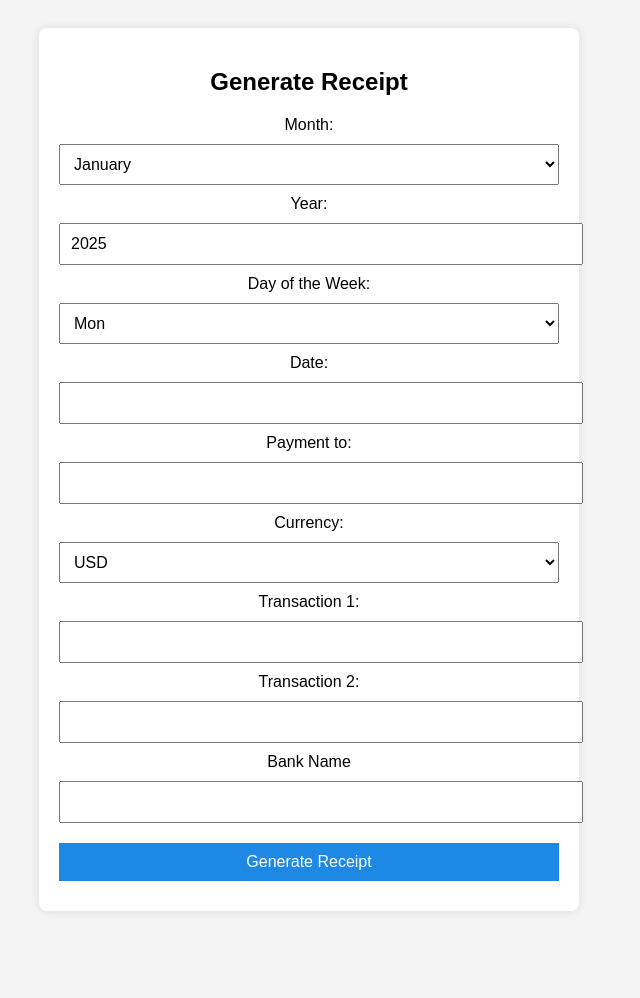
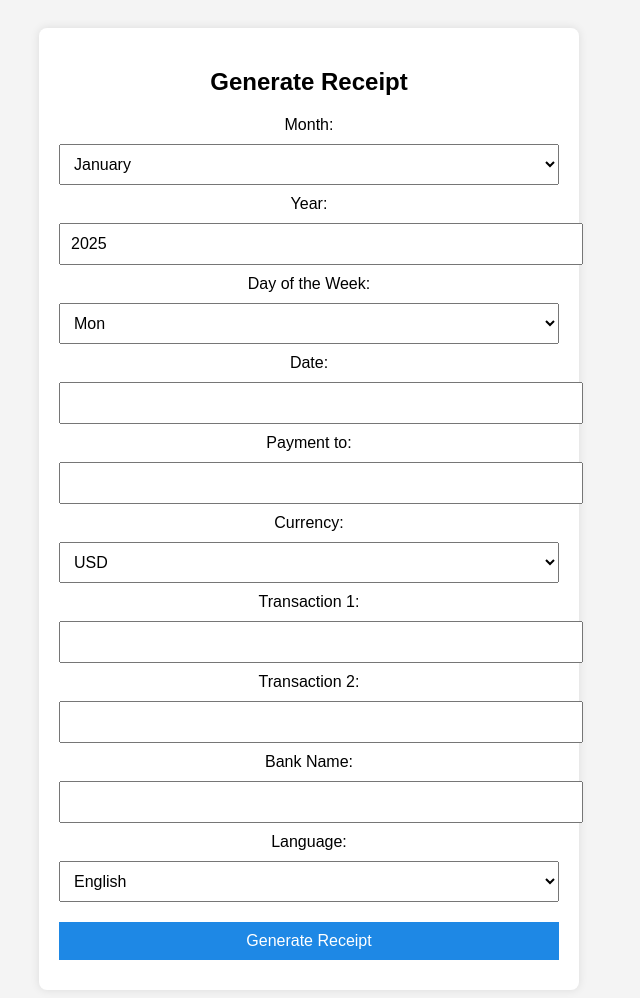
Before and after one commit to lemoapp/lemoapp, a website: page blackrockreceipt.html in a window 1280 px wide. Shown: the whole page, without its empty margins (331-971 px from the left). Before the commit the page ends 939 px from the top, so only its background shows below. Drawn offline with Linux system fonts and the light colour scheme.

Commit message:
Add files via upload

```diff
--- a/blackrockreceipt.html
+++ b/blackrockreceipt.html
@@ -93,8 +93,44 @@
         <label>Transaction 2:</label>
         <input type="text" id="transaction2">
 
-        <label>Bank Name</label>
+        <label>Bank Name:</label>
         <input type="text" id="bankName">
+
+        <label>Language:</label>
+        <select id="language">
+            <option value="en">English</option>
+            <option value="cy">Welsh</option>
+            <option value="gd">Scottish</option>
+            <option value="ga">Irish</option>
+            <option value="kw">Cornish</option>
+            <option value="fr">French</option>
+            <option value="jerriais">Jèrriais</option>
+            <option value="guern">Guernésiais</option>
+            <option value="gv">Manx</option>
+            <option value="es">Spanish (for Gibraltar)</option>
+            <option value="sq">Albanian</option>
+            <option value="ca">Catalan</option>
+            <option value="hr">Croatian</option>
+            <option value="nl">Dutch</option>
+            <option value="et">Estonian</option>
+            <option value="fi">Finnish</option>
+            <option value="gl">Galician</option>
+            <option value="de">German</option>
+            <option value="el">Greek</option>
+            <option value="it">Italian</option>
+            <option value="la">Latin</option>
+            <option value="lv">Latvian</option>
+            <option value="lt">Lithuanian</option>
+            <option value="lb">Luxembourgish</option>
+            <option value="mt">Maltese</option>
+            <option value="me">Montenegrin</option>
+            <option value="pt">Portuguese</option>
+            <option value="sr">Serbian</option>
+            <option value="sk">Slovak</option>
+            <option value="sl">Slovenian</option>
+            <option value="sv">Swedish</option>
+            <option value="tr">Turkish (for Cyprus)</option>
+        </select>
 
         <button onclick="generateReceipt()">Generate Receipt</button>
 
@@ -106,16 +142,18 @@
     <script>
         function generateReceipt() {
             const data = {
-                month: document.getElementById('month').value,
-                year: document.getElementById('year').value,
-                day: document.getElementById('day').value,
-                date: document.getElementById('date').value,
-                paymentTo: document.getElementById('paymentTo').value,
-                currency: document.getElementById('currency').value,
-                transaction1: document.getElementById('transaction1').value,
-                transaction2: document.getElementById('transaction2').value,
-                bankName: document.getElementById('bankName').value
+                month: document.getElementById("month").value,
+    year: document.getElementById("year").value,
+    day: document.getElementById("day").value,
+    date: document.getElementById("date").value,
+    paymentTo: document.getElementById("paymentTo").value,
+    currency: document.getElementById("currency").value,
+    transaction1: document.getElementById("transaction1").value,
+    transaction2: document.getElementById("transaction2").value,
+    bankName: document.getElementById("bankName").value,
+    language: document.getElementById("language").value
             };
+            console.log("Sending data:", data);
 
             fetch('/generate-receipts', {
                 method: 'POST',
@@ -124,6 +162,7 @@
             })
             .then(response => response.json())
             .then(result => {
+                console.log(result);
                 if (result.success) {
                     const receiptLink = document.getElementById('receiptLink');
                     const receiptAnchor = document.getElementById('receiptAnchor');
```
Also changed, not shown: server.js (+214 -48 lines).
